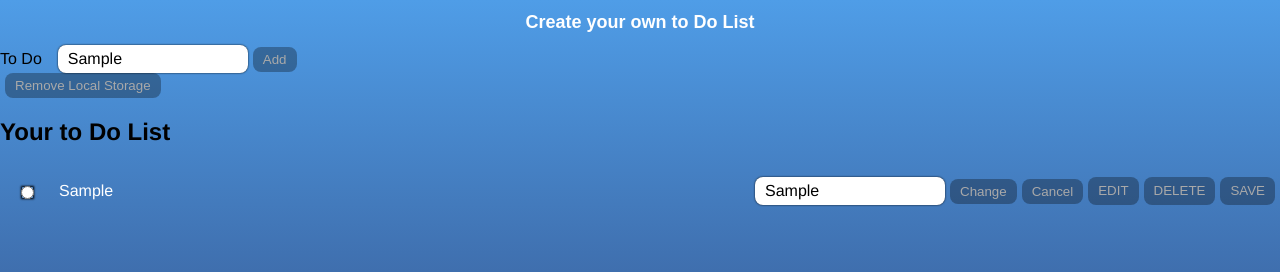
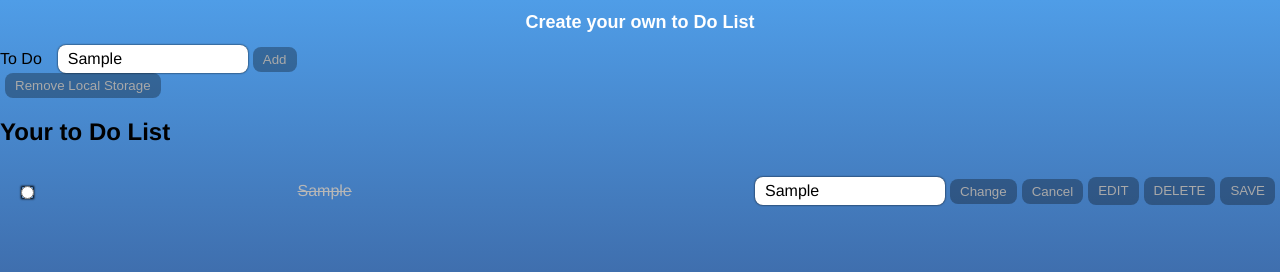
Before and after one commit to Rimidalfi/react-ToDo, a React (Vite) app: page / in a window 1280 px wide. Both pictures are taken after typing "Sample" into the empty fields and a click on the button "Add". Shown: the top 272 px of the page. Built offline with nearby package versions, Linux system fonts and the light colour scheme.

Commit message:
delete causes app reload

```diff
--- a/src/App.jsx
+++ b/src/App.jsx
@@ -6,6 +6,10 @@ import loadTaskListFromLS from './utils/loadTaskListFromLS.jsx'
 function App() {
 
   const [task, setTask] = useState({});
+  const [reloadSwitch, setReloadSwitch] = useState("");
+  //    setReloadSwitch((prev) => !prev); verursacht neues Rendern von App und allem darunter
+
+
 
   let taskList = [];
 
@@ -22,7 +26,7 @@ function App() {
     <>
        <Input setTask={setTask} />
        <button className="deleteButton" onClick={removeLocal}>Remove Local Storage</button>
-       <ToDoList taskList={taskList} />
+       <ToDoList taskList={taskList} setReloadSwitch={setReloadSwitch}/>
 
       {/* <section className="queue" id="">
 
--- a/src/components/TaskItem.jsx
+++ b/src/components/TaskItem.jsx
@@ -1,7 +1,8 @@
 import TaskEdit from "./TaskEdit";
 import { useState } from "react";
 
-export default function TaskItem({task,taskSaver}){
+
+export default function TaskItem({task,taskSaver,setReloadSwitch}){
 
   const [_task,set_Task] = useState(task);
 
@@ -11,16 +12,18 @@ export default function TaskItem({task,taskSaver}){
     set_Task({..._task,name : string})
   }
 
-  function SaveTaskToLocalStorage()
+  function removeMe()
   {
-    taskSaver("test");
+    console.log("RemoveMe:" + _task)
+    localStorage.removeItem(_task.id)
+    setReloadSwitch((prev) => !prev);
   }
 
 
 return (
   <li className="queue" id="" key= {task.id}>
     <input className="checkbox" id="" type="radio" />
-    <p className="task" id="">
+    <p className="finishedtask" id="">
       {_task.name}
     </p>
     <div className="buttonContainer" id="">
@@ -28,7 +31,7 @@ return (
       <button className="editButton" id="" type="">
         EDIT
       </button>
-      <button className="deleteButton" id="" type="">
+      <button className="deleteButton" id="" type="" onClick={removeMe}>
         DELETE
       </button>
       <button className="editButton" type="button" onClick={()=> taskSaver(_task)}>SAVE</button>
--- a/src/components/ToDoList.jsx
+++ b/src/components/ToDoList.jsx
@@ -3,7 +3,7 @@ import storeTaskInLS from '../utils/storeTaskInLS'
 
 //<TaskItem task={task} taskSaver={storeTaskInLS}></TaskItem>
 
-function ToDoList({ taskList }){
+function ToDoList({ taskList, setReloadSwitch }){
 
   console.table(taskList);
 
@@ -14,7 +14,7 @@ return (
     {taskList.map((task) => {return (
 
 
-      <TaskItem key= {task.id} task={task} taskSaver={storeTaskInLS}></TaskItem>
+      <TaskItem key= {task.id} task={task} taskSaver={storeTaskInLS} setReloadSwitch={setReloadSwitch}></TaskItem>
       )
 
 
```
